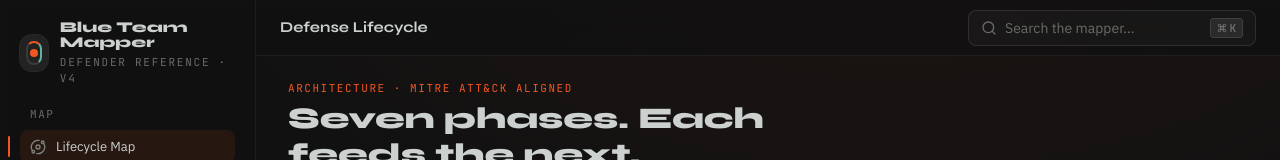
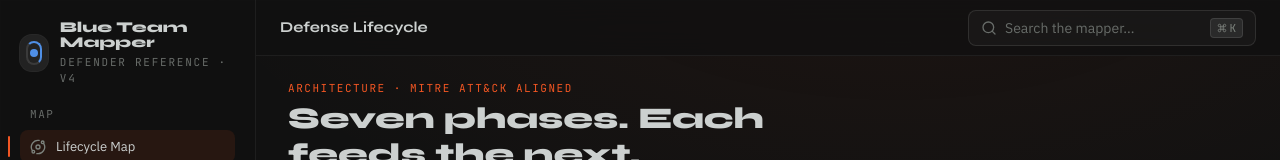
Before and after one commit to umbrasec-labs/BlueTeamMapper, a React (Vite) app: page / in a window 1280 px wide. Shown: the top 160 px of the page. Built offline with nearby package versions, Linux system fonts and the light colour scheme.

Commit message:
Colour the logo mark to match the mapper (#18)
Blue Team Mapper's logo and favicon are now blue, and Red Team Mapper's lean
red. A brand colour token is used by the logo only; the rest of the palette is
unchanged.

```diff
--- a/src/components/Sidebar.tsx
+++ b/src/components/Sidebar.tsx
@@ -58,8 +58,8 @@ function NavContents() {
     <div className="flex h-full flex-col">
       <NavLink to="/" onClick={close} className="flex items-center gap-3 px-5 pb-5 pt-5">
         <span aria-hidden className="relative grid h-9 w-9 place-items-center rounded-xl bg-ink-750 ring-1 ring-white/10">
-          <span className="absolute inset-1.5 rounded-full border-2 border-ink-600 border-r-teal border-t-ember" />
-          <span className="h-2 w-2 rounded-full bg-ember" />
+          <span className="absolute inset-1.5 rounded-full border-2 border-ink-600 border-r-brand border-t-brand" />
+          <span className="h-2 w-2 rounded-full bg-brand" />
         </span>
         <span>
           <span className="block font-display text-[15px] font-extrabold leading-none text-fog-bright">
--- a/tailwind.config.js
+++ b/tailwind.config.js
@@ -31,6 +31,7 @@ export default {
         slate: '#8fa3b8', // info
         mauve: '#b48ead',
         rose: '#cf8a78',
+        brand: '#4f8fe6', // logo mark only: Blue Team Mapper blue
       },
       fontFamily: {
         display: ['Syne', 'ui-sans-serif', 'system-ui', 'sans-serif'],
```
Also changed, not shown: public/favicon.svg.
